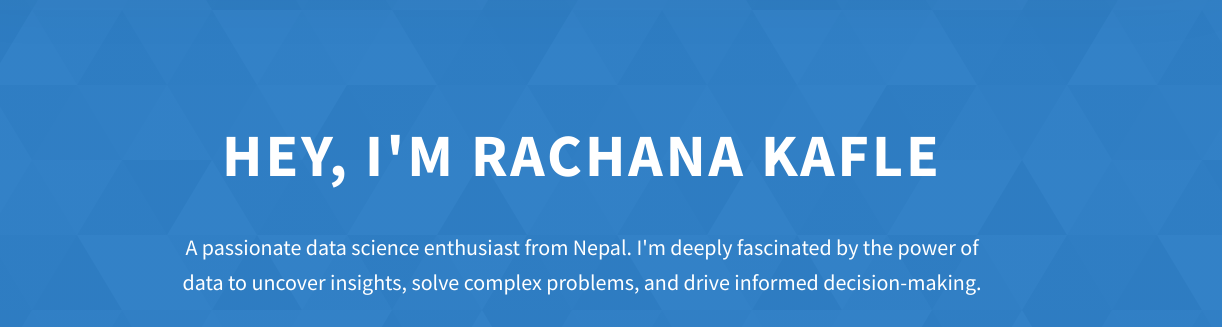
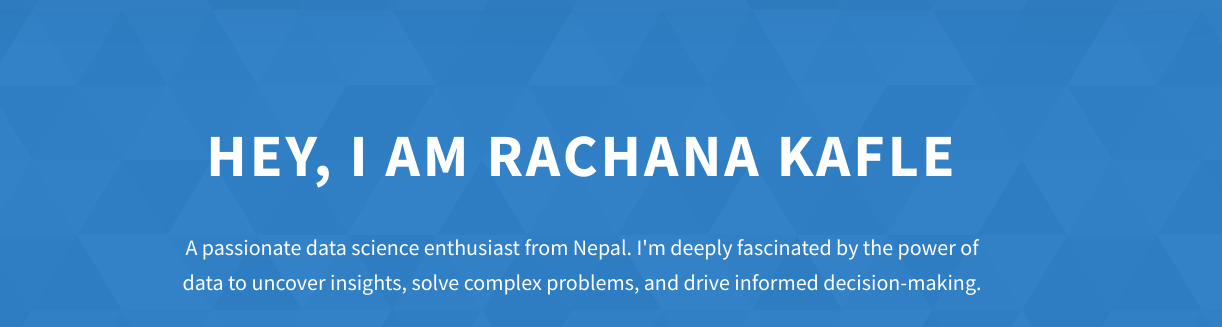
Before and after one commit to rachanakafle/rachanakafle.github.io, a website: page index.html in a window 1280 px wide. Shown: the part 140-467 px from the top of the page, 58-1280 px from the left. Drawn offline with Linux system fonts and the light colour scheme.

Commit message:
add content

```diff
--- a/index.html
+++ b/index.html
@@ -84,7 +84,7 @@
     </header>
     <section class="home-hero">
       <div class="home-hero__content">
-        <h1 class="heading-primary">Hey, I'm Rachana Kafle</h1>
+        <h1 class="heading-primary">Hey, I am Rachana Kafle</h1>
         <div class="home-hero__info">
           <p class="text-primary">
             A passionate data science enthusiast from Nepal.
```
